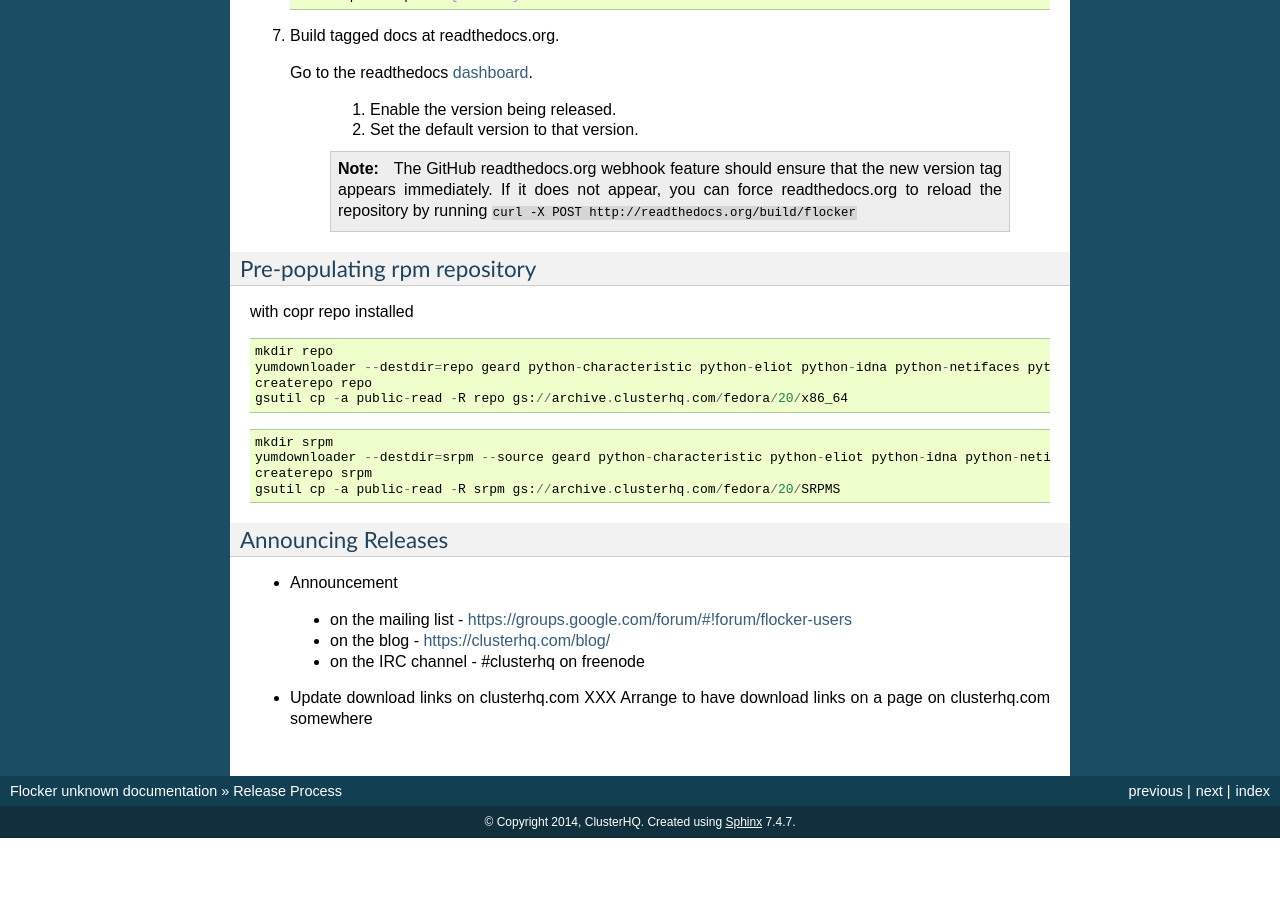
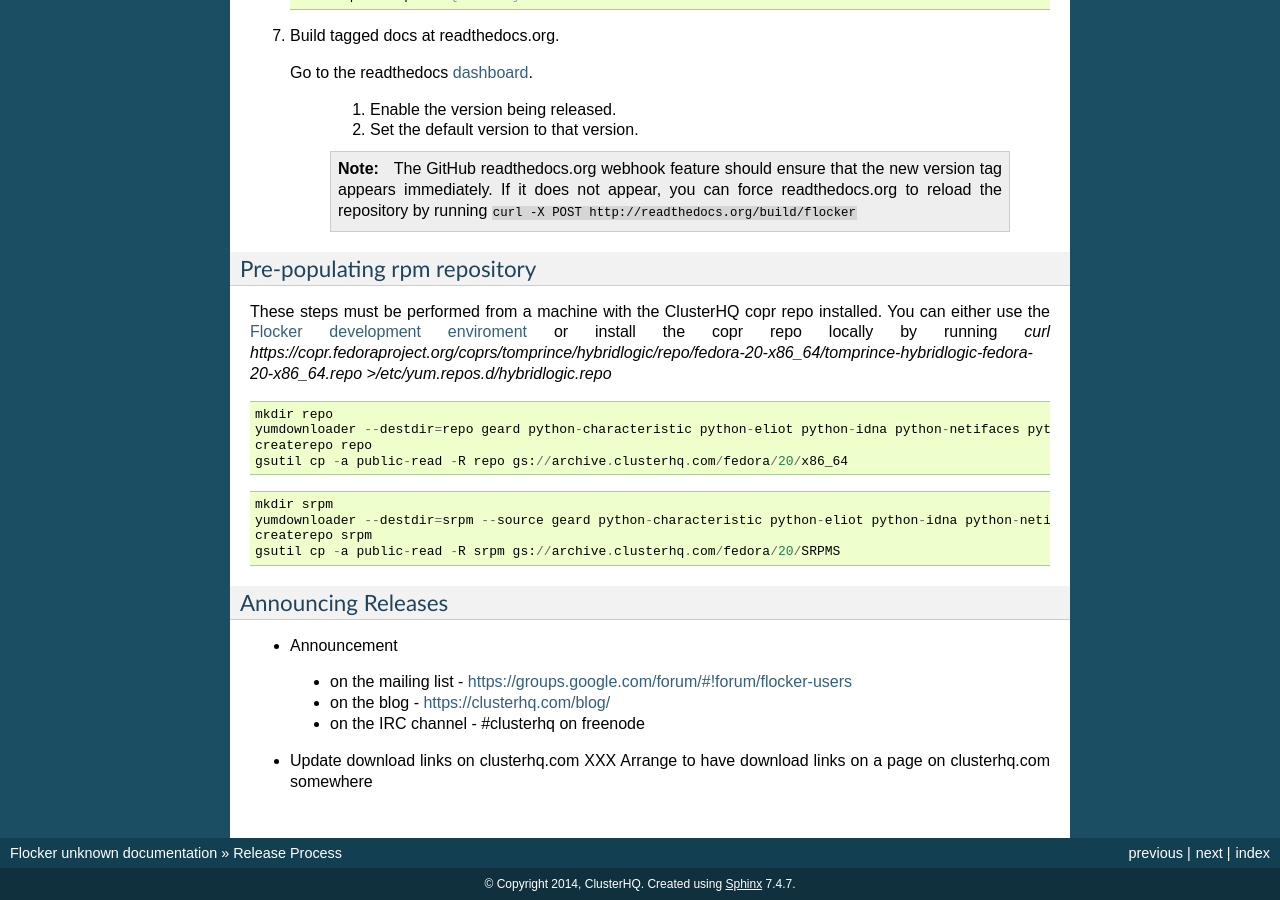
Before and after one commit to ClusterHQ/flocker, a Sphinx documentation site: the page built from docs/release-process.rst, in a window 1280 px wide and 900 px high, scrolled down 2089 px. Built offline with Sphinx 7.4.7, drawn with Linux system fonts in a browser that asks for light colours; before the commit the page ends 2927 px from its top, so only the background shows below that.

Commit message:
A note about the copr repo

```diff
--- a/docs/release-process.rst
+++ b/docs/release-process.rst
@@ -122,7 +122,9 @@
 Pre-populating rpm repository
 ~~~~~~~~~~~~~~~~~~~~~~~~~~~~~
 
-with copr repo installed
+These steps must be performed from a machine with the ClusterHQ copr repo installed.
+You can either use the :doc:`Flocker development enviroment <infrastructure/vagrant>`
+or install the copr repo locally by running `curl https://copr.fedoraproject.org/coprs/tomprince/hybridlogic/repo/fedora-20-x86_64/tomprince-hybridlogic-fedora-20-x86_64.repo >/etc/yum.repos.d/hybridlogic.repo`
 
 ::
 
```
